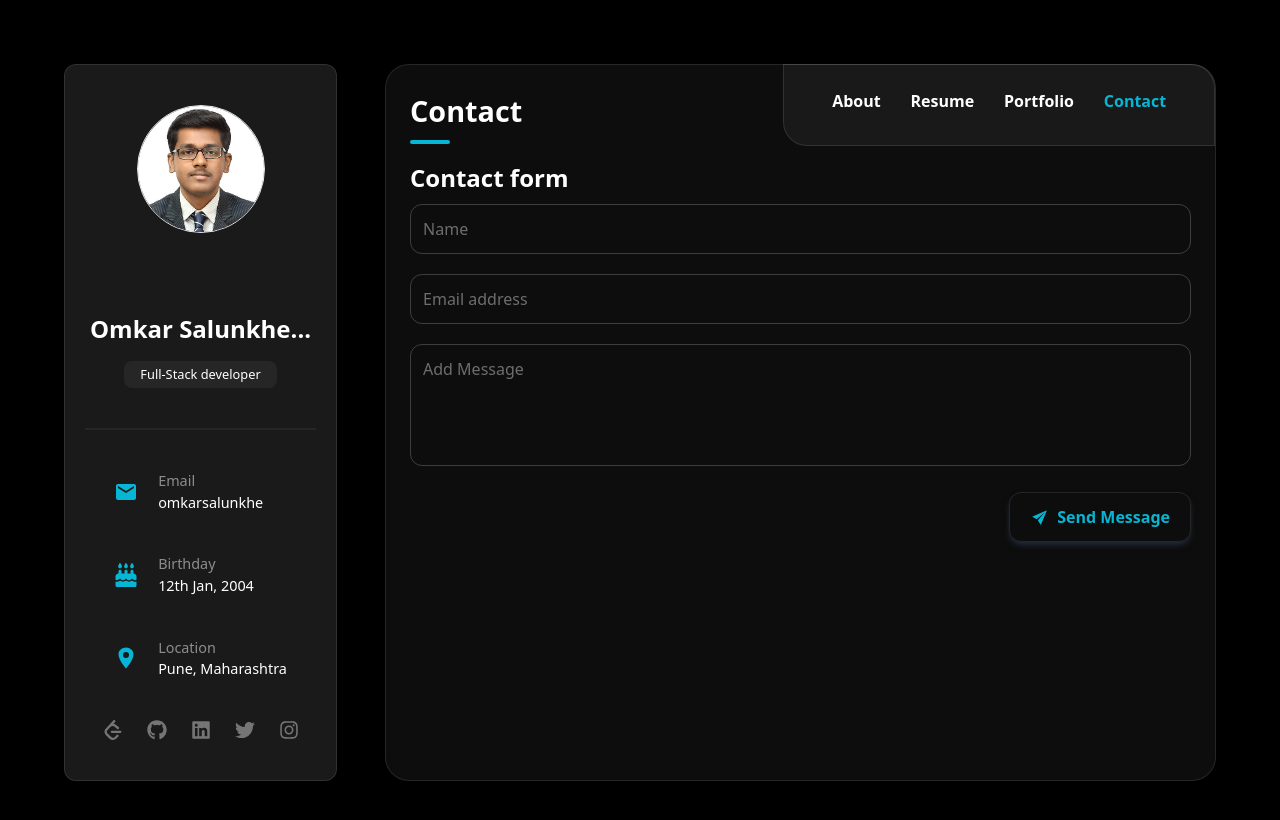
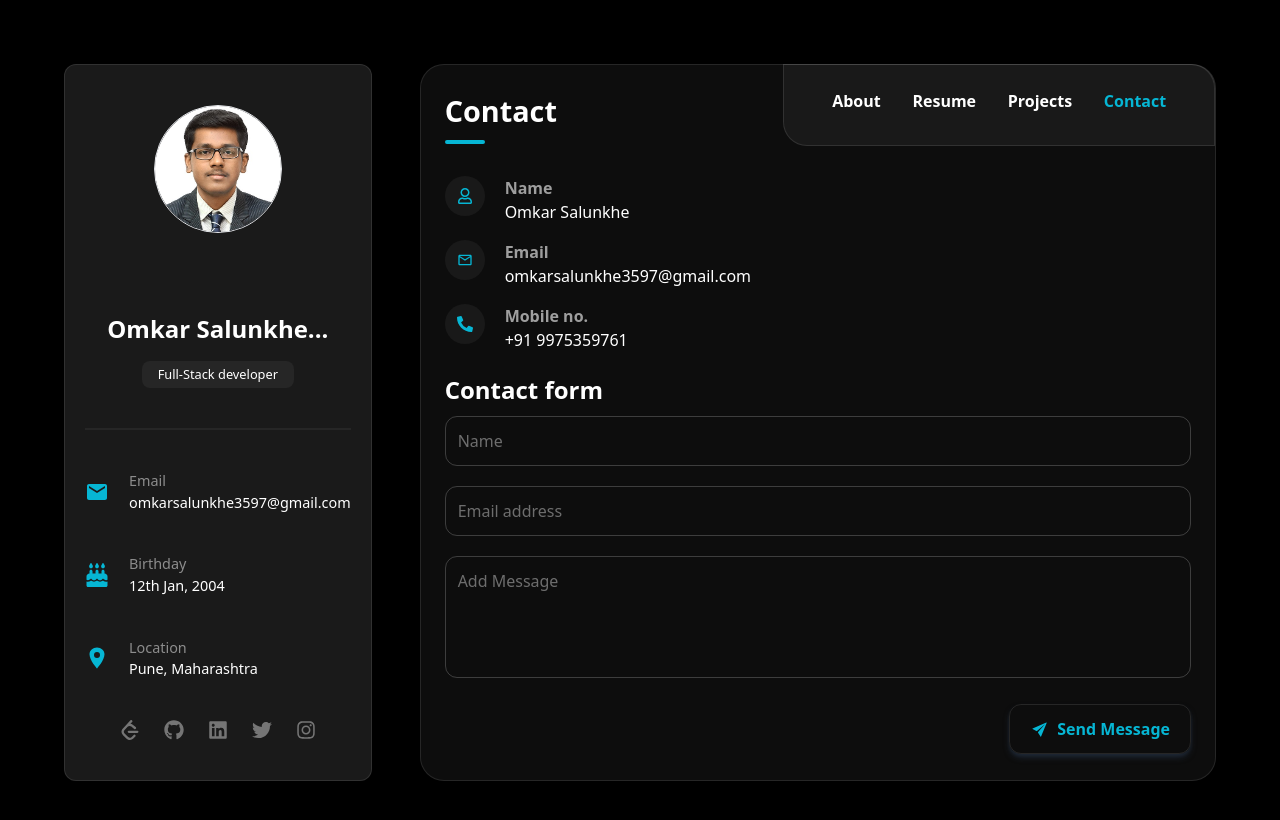
Before and after one commit to Omkar1201/Portfolio, a React (Create React App) app: page /contact in a window 1280 px wide. Shown: the top 820 px of the page. Built offline with nearby package versions, Linux system fonts and the light colour scheme.

Commit message:
minor changes

```diff
--- a/src/App.js
+++ b/src/App.js
@@ -16,7 +16,7 @@ function App() {
 				<Routes>
 					<Route path='/' element={<About/>}></Route>
 					<Route path='/resume' element={<Resume/>}></Route>
-					<Route path='/portfolio' element={<Portfolio/>}></Route>
+					<Route path='/projects' element={<Portfolio/>}></Route>
 					<Route path='/contact' element={<Contact/>}></Route>
 				</Routes>
 			</div>
--- a/src/components/Contact.jsx
+++ b/src/components/Contact.jsx
@@ -1,6 +1,10 @@
 import React, { useRef, useState } from 'react'
 import { IoIosSend } from "react-icons/io";
 import { toast } from 'react-toastify';
+import { FaPhoneAlt, FaRegUser } from "react-icons/fa";
+import { MdOutlineMailOutline } from "react-icons/md";
+import { MdContentCopy } from "react-icons/md";
+
 import emailjs from '@emailjs/browser';
 import ReactLoading from 'react-loading';
 import { motion } from 'framer-motion';
@@ -9,6 +13,8 @@ export default function Contact() {
     const [isemailfocus, setisemailfocus] = useState(false);
     const [istextareafocus, setistextareafocus] = useState(false);
     const [isbtnloading, setbtnloading] = useState(false);
+    const [showmessage, setshowmessage] = useState(false);
+
     const form = useRef();
     const sendEmail = async (e) => {
         e.preventDefault();
@@ -31,15 +37,72 @@ export default function Contact() {
         }
         setbtnloading(false);
     }
+    const phoneNumber = '9975359761'
+    const handleIconClick = () => {
+        navigator.clipboard.writeText(phoneNumber)
+            .then(() => {
+                setshowmessage(true)
+                setTimeout(() => {
+                    setshowmessage(false)
+                }, 2000)
+            })
+            .catch(err => {
+                toast.error('Failed to copy phone number: ');
+            });
+    };
     return (
         <motion.div
             initial={{ opacity: 0 }}
             animate={{ opacity: 1 }}
-            transition={{ duration: 0.8 }}
+            transition={{ duration: 0.6 }}
             className=' '>
             <h2 className='text-[1.8rem] font-semibold'>Contact</h2>
             <div className='border-[0.15rem] rounded-full border-cyan-500 w-10 my-2'></div>
-            <div className='text-[1.5rem] font-semibold mt-4 mb-2'>Contact form</div>
+            <div className='  w-full bg-opacity-5 mt-8 border-black'>
+
+                <div className='flex gap-5 items-start my-4'>
+                    <span className='bg-white bg-opacity-5 p-3  text-cyan-500 rounded-full'>
+                        <FaRegUser />
+                    </span>
+                    <span className=' flex flex-col items-start'>
+                        <div className=' font-semibold text-white text-opacity-60'>
+                            Name
+                        </div>
+                        <div className=' font-thin'>
+                            Omkar Salunkhe
+                        </div>
+                    </span>
+                </div>
+                <a className='flex gap-5 group items-start my-4' href={`mailto:omkarsalunkhe3597@gmail.com`} title='Click to send email'>
+                    <span className='bg-white bg-opacity-5 p-3 text-cyan-500 rounded-full'>
+                        <MdOutlineMailOutline />
+                    </span>
+                    <span className=' flex flex-col items-start'>
+                        <div className=' font-semibold text-white text-opacity-60'>
+                            Email
+                        </div>
+                        <div className=' font-thin'>
+                            omkarsalunkhe3597@gmail.com
+                        </div>
+                    </span>
+                </a>
+                <div className='flex relative gap-5 group items-start my-4 cursor-pointer' title='Click to copy mobile no.'  onClick={handleIconClick}>
+                    <span className='bg-white bg-opacity-5 p-3 text-cyan-500  rounded-full'>
+                        <FaPhoneAlt />
+                    </span>
+                    <span className=' flex flex-col'>
+                        <div className=' font-semibold text-white text-opacity-60'>
+                            Mobile no.
+                        </div>
+                        <div className='font-thin'>
+                            +91 9975359761
+                        </div>
+                    </span>
+                    <motion.div className={`bg-white bg-opacity-10 shadow-2xl text-cyan-500 px-2 absolute py-1 top-[0.6rem] font-semibold rounded-md left-[11rem] items-center gap-1 ${showmessage ? 'flex' : 'hidden'}`}><MdContentCopy />Copied!</motion.div>
+                </div>
+            </div>
+
+            <div className='text-[1.5rem] font-semibold mt-5 mb-2'>Contact form</div>
             <form className='flex flex-col gap-5' ref={form} onSubmit={sendEmail}>
                 <div>
                     <input type='text' name='name' placeholder='Name' disabled={isbtnloading} onFocus={() => setisnamefocus(true)} onBlur={() => setisnamefocus(false)} className={`bg-transparent duration-[0.5s] placeholder-opacity-40 placeholder-white ${isnamefocus ? 'border-cyan-500' : 'border-white border-opacity-20'} p-3 rounded-xl border w-full outline-none`} required />
@@ -68,6 +131,7 @@ export default function Contact() {
                     </button>
                 </div>
             </form>
+
         </motion.div>
     )
 }
--- a/src/components/Me.jsx
+++ b/src/components/Me.jsx
@@ -26,7 +26,7 @@ export default function Me() {
                     <div className='text-cyan-500'><MdEmail size={24}/></div>
                     <div className='text-[0.9rem] '>
                         <div className=' text-opacity-50 text-white'>Email</div>
-                        <div className='  font-thin text-white'>omkarsalunkhe</div>
+                        <div className='  font-thin text-white'>omkarsalunkhe3597@gmail.com</div>
                     </div>
                 </div>
                 <div className='flex gap-5 items-center'>
@@ -45,19 +45,19 @@ export default function Me() {
                 </div>
             </div>
             <div className="flex space-x-4 flex-wrap gap-2 mt-10 justify-center">
-                <a href='https://leetcode.com/omkarsalunkhe3597/' target='_blank' rel="noreferrer" className=" text-white text-opacity-40 hover:text-cyan-500">
+                <a href='https://leetcode.com/omkarsalunkhe3597/' target='_blank' rel="noreferrer" className=" text-white text-opacity-40 duration-[0.5s] transition-all hover:text-cyan-500">
                     <SiLeetcode size={20} />
                 </a>
-                <a href='https://github.com/Omkar1201' target='_blank' rel="noreferrer" className="text-white text-opacity-40 hover:text-cyan-500   ">
+                <a href='https://github.com/Omkar1201' target='_blank' rel="noreferrer" className="text-white text-opacity-40 duration-[0.5s] transition-all hover:text-cyan-500   ">
                     <FaGithub size={20} />
                 </a>
-                <a href='https://www.linkedin.com/in/omkar-salunkhe-28784b214/' target='_blank' rel="noreferrer" className="text-white text-opacity-40 hover:text-cyan-500">
+                <a href='https://www.linkedin.com/in/omkar-salunkhe-28784b214/' target='_blank' rel="noreferrer" className="text-white text-opacity-40 duration-[0.5s] transition-all hover:text-cyan-500">
                     <FaLinkedin size={20} />
                 </a>
-                <a href="https://x.com/Omkar11239862" target='_blank' rel="noreferrer" className="text-white text-opacity-40 hover:text-cyan-500">
+                <a href="https://x.com/Omkar11239862" target='_blank' rel="noreferrer" className="text-white text-opacity-40 duration-[0.5s] transition-all hover:text-cyan-500">
                     <FaTwitter size={20} />
                 </a>
-                <a href='https://www.instagram.com/omkar_salunkhe12/' target='_blank' rel="noreferrer" className="text-white text-opacity-40 hover:text-cyan-500">
+                <a href='https://www.instagram.com/omkar_salunkhe12/' target='_blank' rel="noreferrer" className="text-white text-opacity-40 duration-[0.5s] transition-all hover:text-cyan-500">
                     <FaInstagram size={20} />
                 </a>
             </div>
--- a/src/components/Navbar.jsx
+++ b/src/components/Navbar.jsx
@@ -11,8 +11,8 @@ export default function Navbar() {
             <Link to='/resume'>
                 <button className={`${location.pathname === '/resume' ? ' text-cyan-500' : 'hover:text-gray-300'} font-semibold `}>Resume</button>
             </Link>
-            <Link to='/portfolio'>
-                <button className={`${location.pathname === '/portfolio' ? ' text-cyan-500' : 'hover:text-gray-300'} font-semibold `}>Portfolio</button>
+            <Link to='/projects'>
+                <button className={`${location.pathname === '/projects' ? ' text-cyan-500' : 'hover:text-gray-300'} font-semibold `}>Projects</button>
             </Link>
             <Link to='/contact'>
                 <button className={`${location.pathname === '/contact' ? ' text-cyan-500' : 'hover:text-gray-300'} font-semibold `}>Contact</button>
--- a/src/components/Portfolio.jsx
+++ b/src/components/Portfolio.jsx
@@ -4,6 +4,7 @@ import knowledge from '../images/knowledgenest.jpg'
 import newsi from '../images/newsi.jpg'
 import gifimg from '../images/gif.png'
 import coursesimg from '../images/courses.png'
+import weatherimg from '../images/weather.png'
 import { motion } from 'framer-motion';
 import { FiEye } from "react-icons/fi";
 export default function Portfolio() {
@@ -14,10 +15,10 @@ export default function Portfolio() {
                 animate={{ opacity: 1 }}
                 transition={{ duration: 0.8 }}
             >
-                <h2 className='text-[1.8rem] font-semibold'>Portfolio</h2>
+                <h2 className='text-[1.8rem] font-semibold'>Projects</h2>
                 <div className='border-[0.15rem] rounded-full border-cyan-500 w-10 my-2'></div>
             </motion.div>
-            <div className='mt-10 gap-10 flex justify-around flex-wrap'>
+            <div className='mt-10 gap-8 flex justify-around flex-wrap'>
                 <motion.div
                     initial={{ opacity: 0, scale: 0.5 }}
                     animate={{ opacity: 1, scale: 1 }}
@@ -68,6 +69,26 @@ export default function Portfolio() {
                     animate={{ opacity: 1, scale: 1 }}
                     transition={{ duration: 0.2, delay: 0.2 }}
                     className='flex flex-col gap-2 w-[22rem] border border-white border-opacity-30 '>
+                    <a href='https://omkar1201.github.io/myproject.github.io/' rel='noreferrer' target='_blank' className=' h-[14rem] overflow-hidden relative group cursor-pointer'>
+                        <img className='p-1 duration-[0.5s] group-hover:scale-105' src={weatherimg} alt="newsi_photo" />
+                        <div className='text-[1.5rem] absolute top-[40%] group-hover:opacity-100 z-10 bg-black p-2 right-[44%] rounded-xl opacity-0 text-cyan-500'><FiEye /></div>
+                    </a>
+
+                    <a href='https://github.com/Omkar1201/myproject.github.io' target='_blank' rel="noreferrer" className='flex px-2 hover:text-opacity-100 text-white text-opacity-70 duration-[0.4s] items-center gap-2 my-2'>
+                        <div className='text-[1.5rem]'><FaGithub /></div>
+                        <div className='font-semibold'>
+                            Weather App
+                        </div>
+                    </a>
+                    <div className='font-thin text-white text-opacity-80 px-2'>
+                        Created a responsive weather app that provides real-time weather updates with an intuitive interface for easy access to current weather conditions.
+                    </div>
+                </motion.div>
+                <motion.div
+                    initial={{ opacity: 0, scale: 0.5 }}
+                    animate={{ opacity: 1, scale: 1 }}
+                    transition={{ duration: 0.2, delay: 0.2 }}
+                    className='flex flex-col gap-2 w-[22rem] border border-white border-opacity-30 '>
                     <a href='https://omkar1201.github.io/MiniReact_project/' rel='noreferrer' target='_blank' className=' h-[14rem] overflow-hidden relative group cursor-pointer'>
                         <img className='p-1 duration-[0.5s] group-hover:scale-105' src={coursesimg} alt="courses_photo" />
                         <div className='text-[1.5rem] absolute top-[40%] group-hover:opacity-100 z-10 bg-black p-2 right-[44%] rounded-xl opacity-0 text-cyan-500'><FiEye /></div>
```
Also changed, not shown: src/images/weather.png (added).
